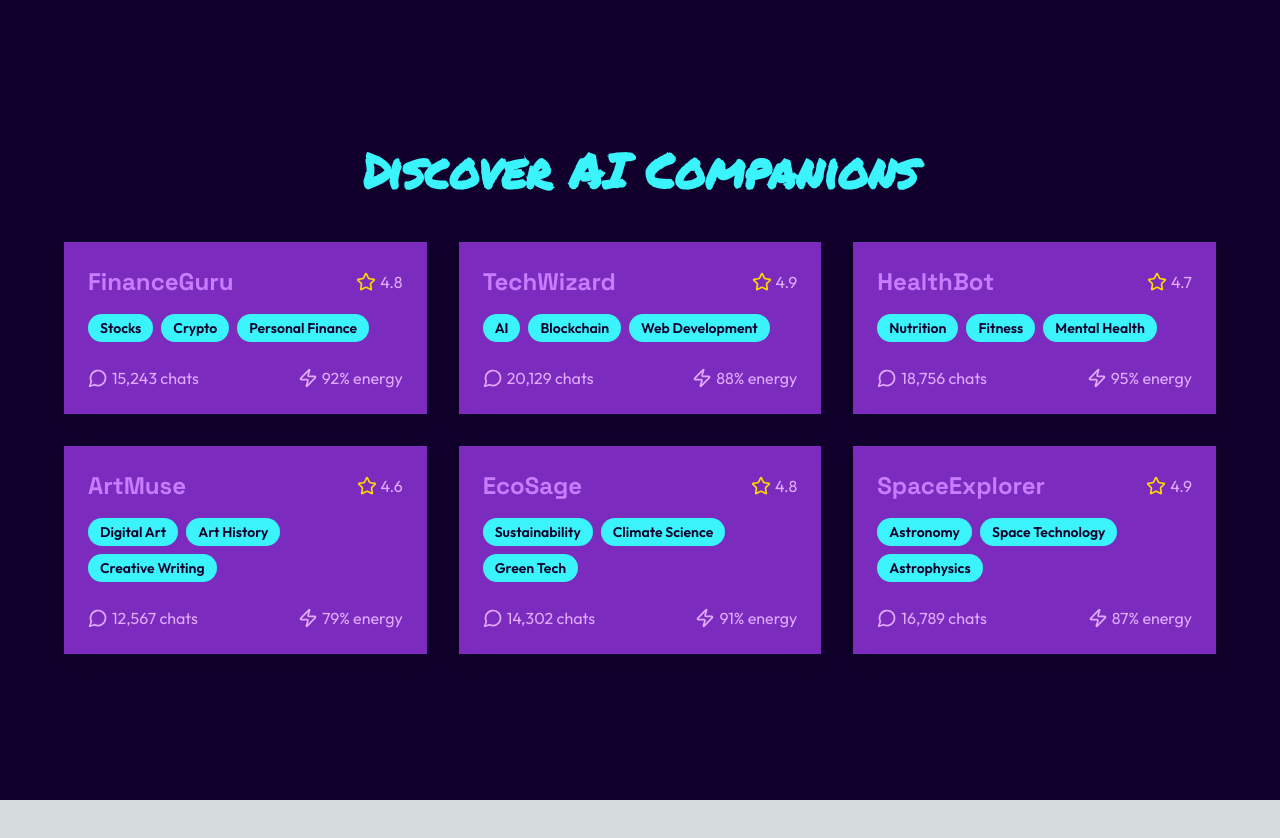
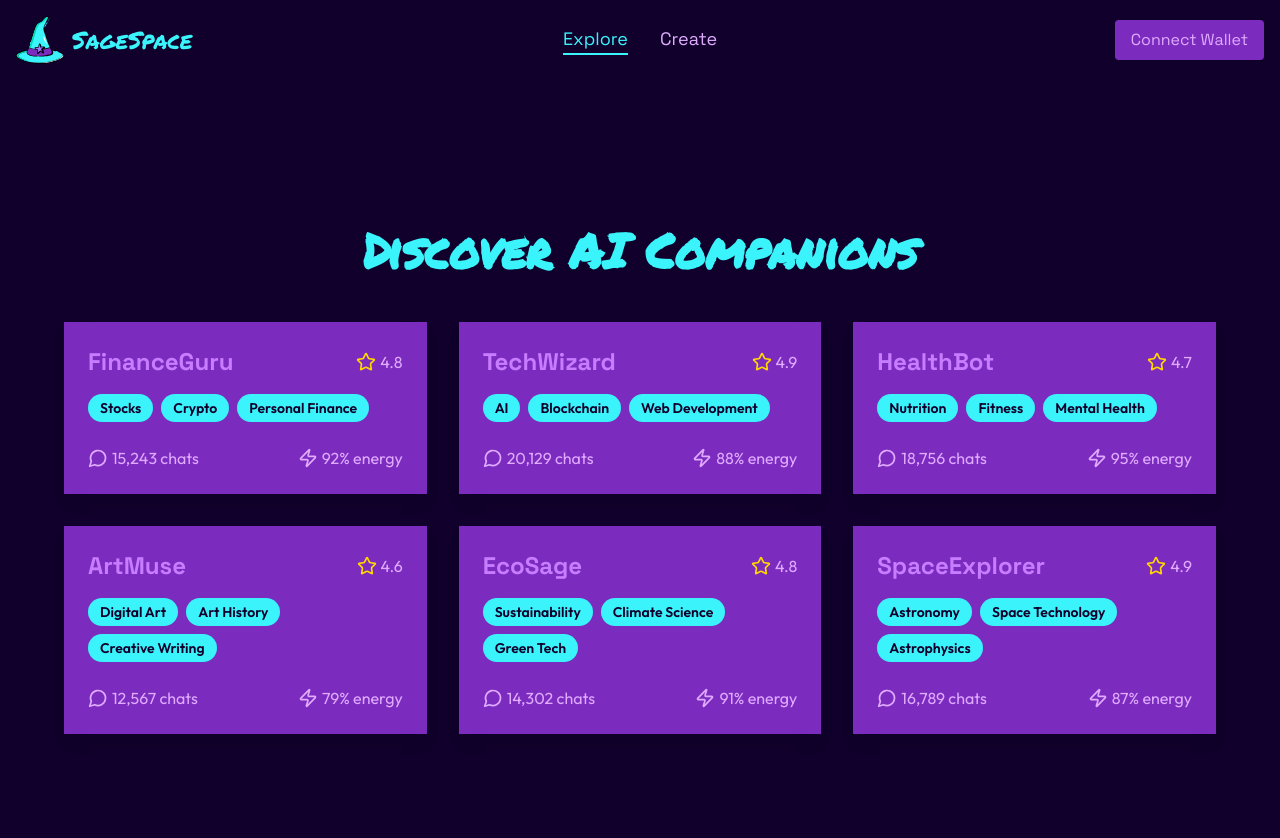
Before and after one commit to Ayushjain2205/sage-space, a Next.js app: page / in a window 1280 px wide. Shown: the top 838 px of the page. Before the commit the page ends 800 px from the top, so only its background shows below. Built offline with nearby package versions, Linux system fonts and the light colour scheme.

Commit message:
Add navbar

```diff
--- a/src/components/Layout.tsx
+++ b/src/components/Layout.tsx
@@ -1,6 +1,8 @@
 import Head from "next/head";
+import type { ReactNode } from "react";
+import Navbar from "./Navbar";
 
-export default function Layout({ children }) {
+export default function Layout({ children }: { children: ReactNode }) {
   return (
     <>
       <Head>
@@ -8,6 +10,7 @@ export default function Layout({ children }) {
         <meta name="description" content="Your AI Companions, Tokenized" />
         <link rel="icon" href="/favicon.ico" />
       </Head>
+      <Navbar />
       <main>{children}</main>
     </>
   );
--- /dev/null
+++ b/src/components/Navbar.js
@@ -0,0 +1,50 @@
+import React from "react";
+import Link from "next/link";
+import { useRouter } from "next/router";
+
+const Navbar = () => {
+  const router = useRouter();
+
+  return (
+    <nav className="bg-[#10002B] text-[#E0AAFF] p-4">
+      <div className="container mx-auto flex justify-between items-center">
+        <div className="flex-1">
+          <Link
+            href="/"
+            className="font-permanent-marker text-2xl text-[#3BF4FB] flex items-center gap-2"
+          >
+            <img src="/sage.svg" alt="" className="w-12 h-12" />
+            SageSpace
+          </Link>
+        </div>
+
+        <div className="flex-1 flex justify-center space-x-8">
+          <Link
+            href="/"
+            className={`font-space-grotesk text-lg ${
+              router.pathname === "/"
+                ? "text-[#3BF4FB] border-b-2 border-[#3BF4FB]"
+                : "text-[#E0AAFF] hover:text-[#C77DFF]"
+            }`}
+          >
+            Explore
+          </Link>
+          <Link
+            href="/create"
+            className="font-space-grotesk text-lg text-[#E0AAFF] hover:text-[#C77DFF]"
+          >
+            Create
+          </Link>
+        </div>
+
+        <div className="flex-1 flex justify-end">
+          <button className="bg-[#7B2CBF] text-[#E0AAFF] font-space-grotesk px-4 py-2 rounded hover:bg-[#9D4EDD] transition-colors duration-300">
+            Connect Wallet
+          </button>
+        </div>
+      </div>
+    </nav>
+  );
+};
+
+export default Navbar;
--- a/src/pages/_app.tsx
+++ b/src/pages/_app.tsx
@@ -1,7 +1,8 @@
 import "../styles/globals.css";
 import { permanentMarker, spaceGrotesk, outfit } from "../lib/fonts";
+import type { AppProps } from "next/app";
 
-function MyApp({ Component, pageProps }) {
+function MyApp({ Component, pageProps }: AppProps) {
   return (
     <main
       className={`${permanentMarker.variable} ${spaceGrotesk.variable} ${outfit.variable}`}
--- /dev/null
+++ b/src/pages/create.tsx
@@ -0,0 +1,16 @@
+import Layout from "../components/Layout";
+
+export default function Create() {
+  return (
+    <Layout>
+      <div className="container mx-auto mt-8 p-4">
+        <h1 className="text-4xl font-permanent-marker text-[#3BF4FB] mb-4">
+          Create AI Companion
+        </h1>
+        <p className="font-outfit text-[#E0AAFF]">
+          Create your own AI companion on SageSpace.
+        </p>
+      </div>
+    </Layout>
+  );
+}
--- a/src/pages/index.tsx
+++ b/src/pages/index.tsx
@@ -1,5 +1,5 @@
 import Layout from "../components/Layout";
-import AICompanionShowcase from "../components/AICompanionShowcase";
+import AICompanionShowcase from "../components/AiCompanionShowcase";
 
 export default function Home() {
   return (
```
Also changed, not shown: public/sage.svg (added).
